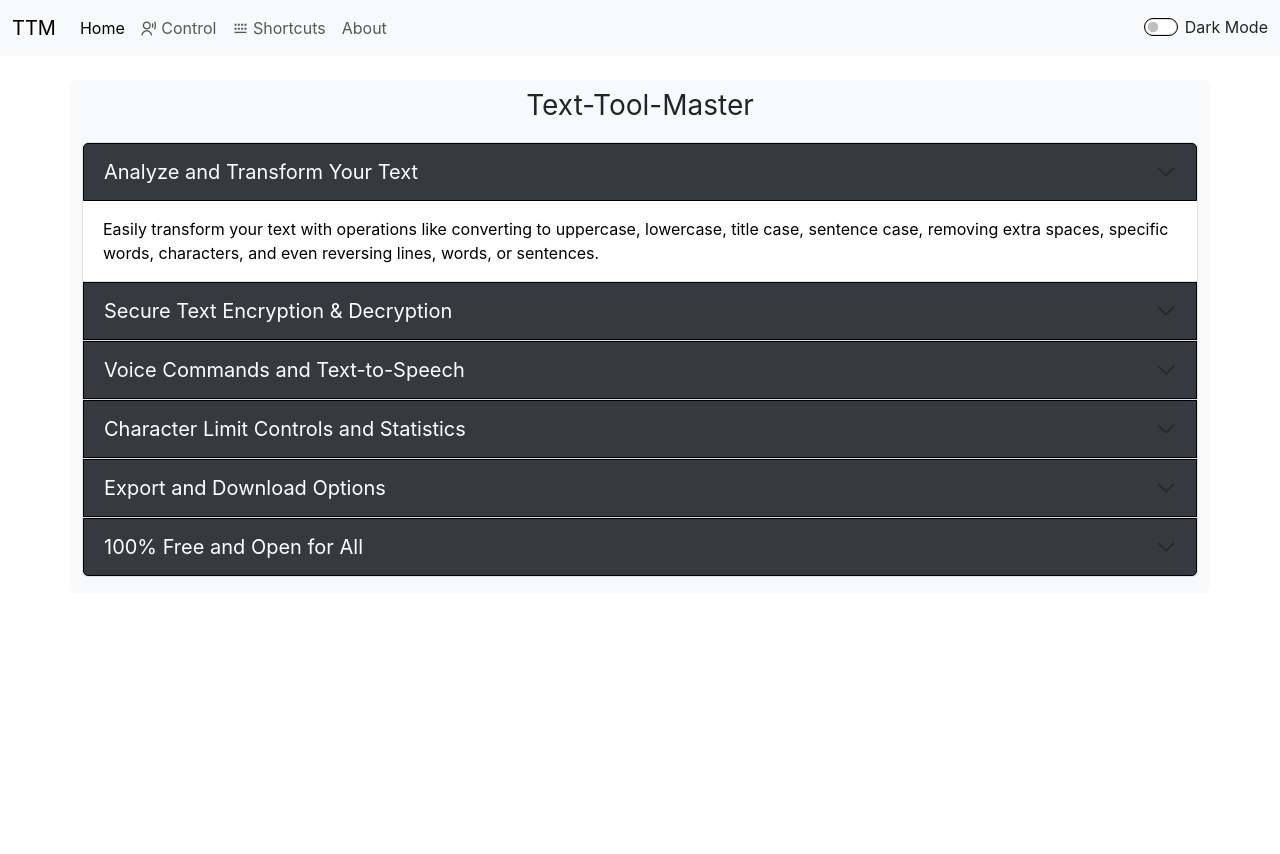
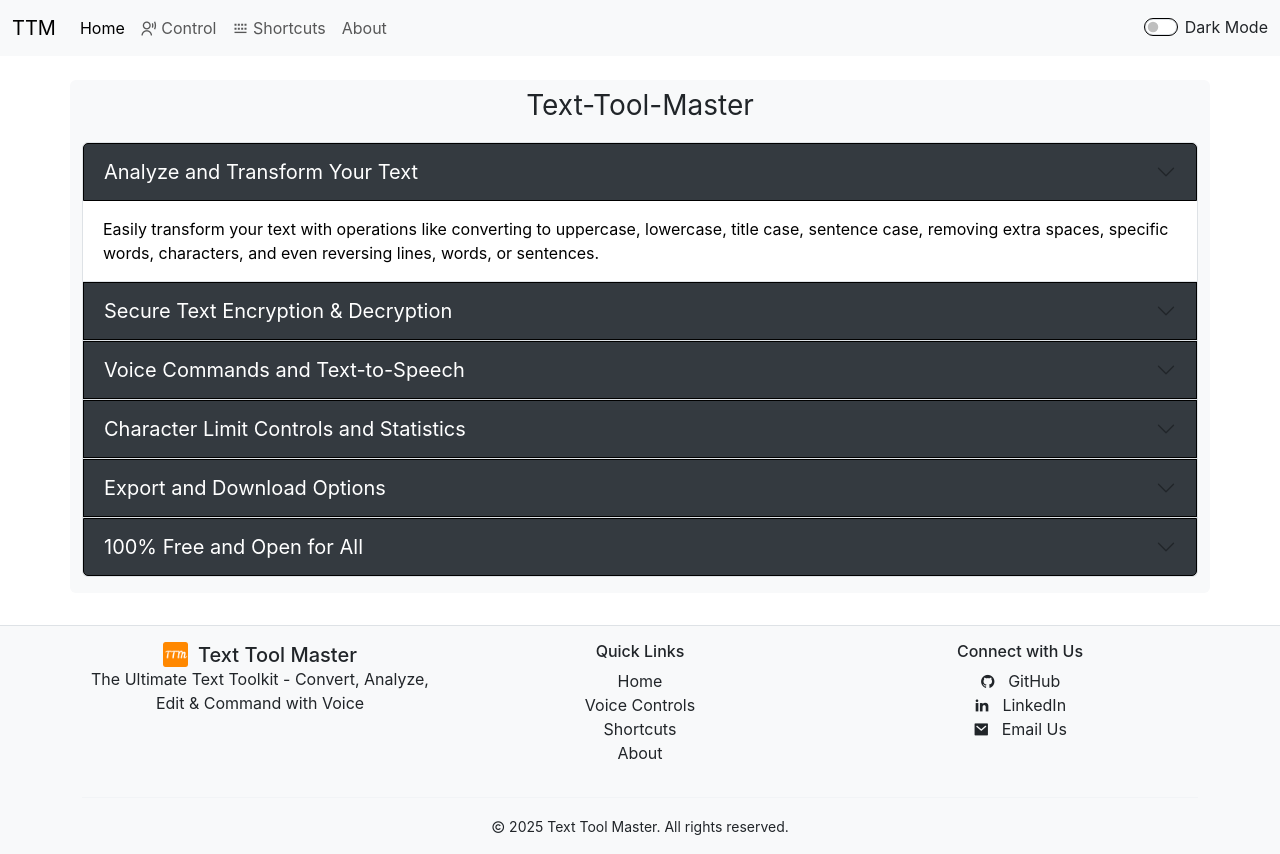
Before and after one commit to abhisheksinhagithub/text-tool-master, a React (Create React App) app: page /about in a window 1280 px wide. Before the commit the page ends 800 px from the top, so only its background shows below. Built offline with nearby package versions, Linux system fonts and the light colour scheme.

Commit message:
created footer

```diff
--- a/public/index.html
+++ b/public/index.html
@@ -6,7 +6,7 @@
   <link rel="icon" href="%PUBLIC_URL%/favicon.ico" />
   <meta name="viewport" content="width=device-width, initial-scale=1" />
   <meta name="theme-color" content="#000000" />
-  <meta name="description" content="Web application for text manipulation and analysis" />
+  <meta name="description" content="All-in-one text converter, analyzer, and editor with voice control" />
 
   <link rel="apple-touch-icon" href="%PUBLIC_URL%/favicon-16x16.png" />
   <link rel="apple-touch-icon" sizes="32x32" href="%PUBLIC_URL%/favicon-32x32.png" />
--- a/src/App.js
+++ b/src/App.js
@@ -10,6 +10,7 @@ import SummaryPreview from './components/SummaryPreview';
 import { BrowserRouter as Router, Route, Routes } from 'react-router-dom';
 import Shortcuts from './components/Shortcuts';
 import Control from './components/Control';
+import Footer from './components/Footer';
 
 function App() {
   const [text, setText] = useState('');
@@ -53,13 +54,20 @@ function App() {
                   text={text}
                   mode={mode}
                 />
+                <Footer mode={mode} />
               </>
             }
           />
 
           <Route path="/control" element={<Control mode={mode} />} />
           <Route path="/shortcuts" element={<Shortcuts mode={mode} />} />
-          <Route path="/about" element={<About mode={mode} />} />
+
+          <Route path="/about" element={
+            <>
+              <About mode={mode} />
+              <Footer mode={mode} />
+            </>
+          } />
 
         </Routes>
 
--- a/src/components/Footer.js
+++ b/src/components/Footer.js
@@ -1,30 +1,101 @@
-<footer className={`text-center text-lg-start ${mode === 'dark' ? 'bg-dark text-light' : 'bg-light text-dark'}`}>
-        <div className="text-center p-3">
-          © 2023 Text Tool Master
+import React from 'react';
+import { Link } from 'react-router-dom';
+import ttmLogo from './assets/ttm.png';
+
+
+export default function Footer({ mode }) {
+  const footerBg = mode === 'dark' ? '#212529' : '#f8f9fa';
+  const textColor = mode === 'dark' ? '#f8f9fa' : '#212529';
+  const linkHoverColor = mode === 'dark' ? '#adb5bd' : '#495057';
+  const borderColor = mode === 'dark' ? '#495057' : '#dee2e6';
+
+  const linkStyle = {
+    color: textColor,
+    textDecoration: 'none',
+    transition: 'border-color 0.15s ease-in-out',
+  };
+
+  return (
+    <footer style={{
+      backgroundColor: footerBg,
+      color: textColor,
+      borderTop: `1px solid ${borderColor}`,
+      marginTop: '2rem',
+    }}>
+      <div className="container py-3">
+
+        {/* First Row with 3 Boxes */}
+        <div className="row text-center">
+
+          {/* Box 1: Text Tool Master and tagline */}
+          <div className="col-md-4">
+            <div className="d-flex align-items-center justify-content-center">
+              {/* Logo added here */}
+              <img
+                src={ttmLogo}
+                alt="TTM Logo"
+                style={{
+                  height: 'auto',
+                  width: '25px',
+                  marginRight: '10px'
+                }}
+              />
+
+              <Link
+                to="/"
+                style={linkStyle}
+                onMouseOver={e => e.target.style.color = linkHoverColor}
+                onMouseOut={e => e.target.style.color = textColor}
+              >
+                <h5 className="mb-0">Text Tool Master</h5>
+              </Link>
+
+            </div>
+            <p className="mb-0">The Ultimate Text Toolkit - Convert, Analyze, Edit & Command with Voice</p>
+          </div>
+
+          {/* Box 2: Quick Links */}
+          <div className="col-md-4">
+            <h6>Quick Links</h6>
+            <ul className="list-unstyled">
+              <li><Link to="/" style={linkStyle} onMouseOver={e => e.target.style.color = linkHoverColor} onMouseOut={e => e.target.style.color = textColor}>Home</Link></li>
+              <li><Link to="/control" style={linkStyle} onMouseOver={e => e.target.style.color = linkHoverColor} onMouseOut={e => e.target.style.color = textColor}>Voice Controls</Link></li>
+              <li><Link to="/shortcuts" style={linkStyle} onMouseOver={e => e.target.style.color = linkHoverColor} onMouseOut={e => e.target.style.color = textColor}>Shortcuts</Link></li>
+              <li><Link to="/about" style={linkStyle} onMouseOver={e => e.target.style.color = linkHoverColor} onMouseOut={e => e.target.style.color = textColor}>About</Link></li>
+            </ul>
+          </div>
+
+          {/* Box 3: Connect with Us */}
+          <div className="col-md-4">
+            <h6>Connect with Us</h6>
+            <ul className="list-unstyled">
+              <li>
+                <Link to="https://github.com/abhisheksinhagithub" target="_blank" rel="noopener noreferrer" style={linkStyle} onMouseOver={e => e.target.style.color = linkHoverColor} onMouseOut={e => e.target.style.color = textColor}>
+                  <i className="ri-github-fill me-2"></i> GitHub
+                </Link>
+              </li>
+              <li>
+                <Link to="https://www.linkedin.com/in/abhishek-kumar-sinha-b0a44a242/" target="_blank" rel="noopener noreferrer" style={linkStyle} onMouseOver={e => e.target.style.color = linkHoverColor} onMouseOut={e => e.target.style.color = textColor}>
+                  <i className="ri-linkedin-fill me-2"></i> LinkedIn
+                </Link>
+              </li>
+              <li>
+                <Link to="mailto:sinha000abhi99@gmail.com" style={linkStyle} onMouseOver={e => e.target.style.color = linkHoverColor} onMouseOut={e => e.target.style.color = textColor}>
+                  <i className="ri-mail-fill me-2"></i> Email Us
+                </Link>
+              </li>
+            </ul>
+          </div>
+
         </div>
-        <div className="text-center p-3">
-          <a className="text-decoration-none" href="" target="_blank" rel="noopener noreferrer">
-            <i className="ri-github-fill"></i> GitHub
-          </a>
-          <a className="text-decoration-none" href="" target="_blank" rel="noopener noreferrer">
-            <i className="ri-linkedin-fill"></i> LinkedIn
-          </a>
-          <a className="text-decoration-none" href="" target="_blank" rel="noopener noreferrer">
-            <i className="ri-twitter-fill"></i> Twitter
-          </a>
-          <a className="text-decoration-none" href="" target="_blank" rel="noopener noreferrer">
-            <i className="ri-facebook-fill"></i> Facebook
-          </a>
+
+        {/* Second Row: Copyright */}
+        <hr style={{ borderColor: borderColor }} />
+        <div className="text-center">
+          <small><i className="ri-copyright-line"></i> {new Date().getFullYear()} Text Tool Master. All rights reserved.</small>
         </div>
-        <div className="text-center p-3">
-          <a className="text-decoration-none" href="" target="_blank" rel="noopener noreferrer">
-            Privacy Policy
-          </a>
-          <a className="text-decoration-none" href="" target="_blank" rel="noopener noreferrer">
-            Terms of Service
-          </a>
-          <a className="text-decoration-none" href="" target="_blank" rel="noopener noreferrer">
-            Contact Us
-          </a>
-        </div>
-        </footer>
+
+      </div>
+    </footer>
+  );
+}
```
Also changed, not shown: src/components/assets/ttm.png (added).
